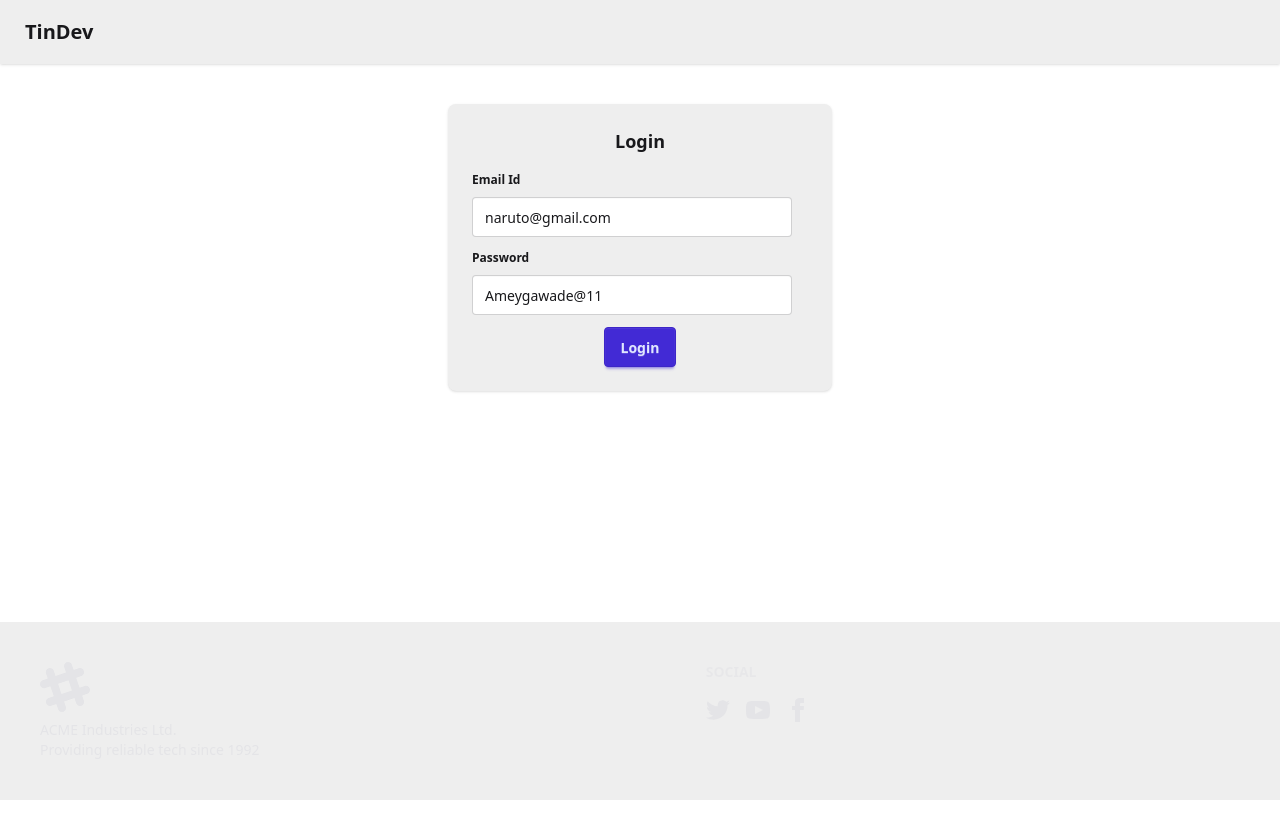
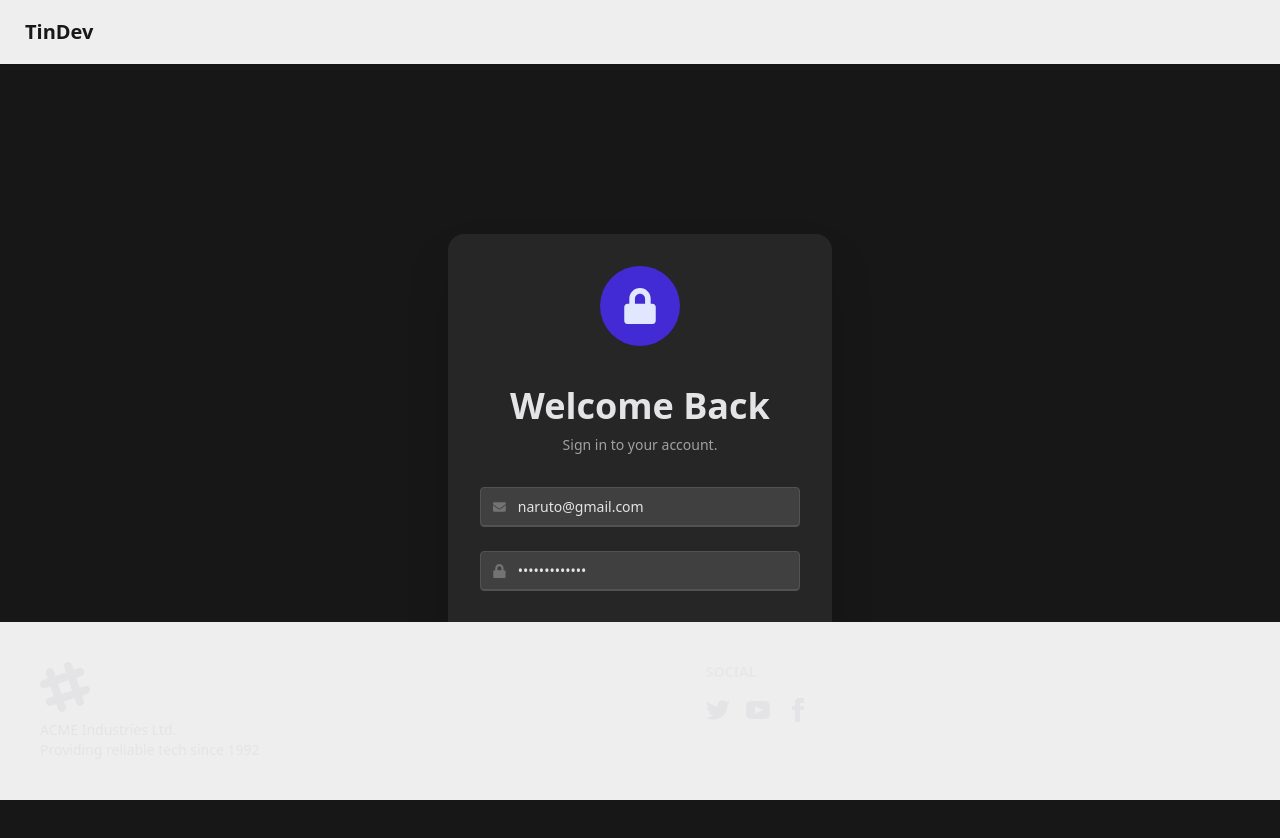
Before and after one commit to ameyg11/TINDEV-WEB, a React (Vite) app: page /login in a window 1280 px wide. Shown: the top 838 px of the page. Before the commit the page ends 800 px from the top, so only its background shows below. Built offline with nearby package versions, Linux system fonts and the light colour scheme; no server answers.

Commit message:
implement logout functionality in Navbar

```diff
--- a/package.json
+++ b/package.json
@@ -15,6 +15,7 @@
     "axios": "^1.12.2",
     "react": "^19.1.1",
     "react-dom": "^19.1.1",
+    "react-icons": "^5.5.0",
     "react-redux": "^9.2.0",
     "react-router-dom": "^7.9.1",
     "tailwindcss": "^4.1.13"
--- a/src/Components/Login.jsx
+++ b/src/Components/Login.jsx
@@ -4,12 +4,14 @@ import { useDispatch } from "react-redux";
 import { addUser } from "../utils/userSlice";
 import { useNavigate } from "react-router-dom";
 import { BASE_URL } from "../utils/constants";
+import { FaLock, FaEnvelope } from "react-icons/fa";
 
 const Login = () => {
   const [emailId, setEmailId] = useState("naruto@gmail.com");
   const [password, setPassword] = useState("Ameygawade@11");
   const dispatch = useDispatch();
   const navigate = useNavigate();
+  const [error, setError] = useState("");
 
   const handleLoginClick = async () => {
     try {
@@ -21,42 +23,76 @@ const Login = () => {
         },
         { withCredentials: true }
       );
-      // console.log(res.data);
       dispatch(addUser(res.data));
       return navigate("/");
     } catch (err) {
-      console.log(err);
+      if (err.response && err.response.data) {
+        setError(err.response.data.message);
+        console.log(err.response.data.message);
+      } else {
+        setError("An unexpected error occurred. Please try again.");
+        console.log(err);
+      }
     }
   };
 
   return (
-    <div className="flex justify-center my-10">
-      <div className="card bg-base-300 w-96 shadow-sm">
-        <div className="card-body">
-          <h2 className="card-title justify-center">Login</h2>
-          <div>
-            <fieldset className="fieldset">
-              <legend className="fieldset-legend">Email Id</legend>
+    <div className="flex justify-center items-center h-screen bg-neutral-900 text-neutral-content p-4">
+      <div className="card w-full max-w-sm bg-neutral-800 shadow-2xl rounded-2xl">
+        <div className="card-body p-8">
+          <div className="flex justify-center mb-8">
+            <div className="avatar">
+              <div className="bg-primary text-primary-content rounded-full w-20 h-20 flex items-center justify-center">
+                <FaLock className="text-4xl m-5 " />
+              </div>
+            </div>
+          </div>
+
+          <div className="flex flex-col items-center text-center mb-6">
+            <h2 className="card-title text-4xl font-extrabold mb-2">
+              Welcome Back
+            </h2>
+            <p className="text-neutral-400">Sign in to your account.</p>
+          </div>
+
+          <div className="form-control mb-4">
+            <label className="input input-bordered flex items-center gap-3 bg-neutral-700 border-neutral-600 focus-within:border-primary">
+              <FaEnvelope className="text-neutral-500" />
               <input
-                type="text"
-                className="input"
+                type="email"
+                placeholder="Email Address"
+                className="grow"
                 value={emailId}
                 onChange={(e) => setEmailId(e.target.value)}
               />
-            </fieldset>
-            <fieldset className="fieldset">
-              <legend className="fieldset-legend">Password</legend>
+            </label>
+          </div>
+
+          <div className="form-control mb-6">
+            <label className="input input-bordered flex items-center gap-3 bg-neutral-700 border-neutral-600 focus-within:border-primary">
+              <FaLock className="text-neutral-500" />
               <input
-                type="text"
-                className="input"
+                type="password"
+                placeholder="Password"
+                className="grow"
                 value={password}
                 onChange={(e) => setPassword(e.target.value)}
               />
-            </fieldset>
+            </label>
           </div>
-          <div className="card-actions justify-center">
-            <button className="btn btn-primary" onClick={handleLoginClick}>
-              Login{" "}
+
+          {error && (
+            <div className="alert alert-error my-4">
+              <span>{error}</span>
+            </div>
+          )}
+
+          <div className="form-control">
+            <button
+              className="btn btn-primary btn-block text-lg font-bold py-3 transition-transform transform hover:scale-105"
+              onClick={handleLoginClick}
+            >
+              Sign In
             </button>
           </div>
         </div>
--- a/src/Components/Navbar.jsx
+++ b/src/Components/Navbar.jsx
@@ -1,10 +1,28 @@
+import axios from "axios";
 import React from "react";
-import { useSelector } from "react-redux";
-import { Link } from "react-router-dom";
+import { useDispatch, useSelector } from "react-redux";
+import { Link, useNavigate } from "react-router-dom";
+import { BASE_URL } from "../utils/constants";
+import { addUser, removeUser } from "../utils/userSlice";
 
 const Navbar = () => {
   const user = useSelector((store) => store.user);
-  console.log(user);
+  const dispatch = useDispatch();
+  const navigate = useNavigate();
+
+  const onLogoutClick = async () => {
+    try{
+      await axios.post(BASE_URL + "/logout", {}, {withCredentials: true,});
+      dispatch(removeUser());
+      return navigate("/login")
+    }catch(err){
+      console.log(err);      // after this redirect to this error page
+    }
+  }
+
+  // useEffect(() => {
+  //   onLogoutClick();
+  // },[]);
 
   return (
     <div>
@@ -41,7 +59,7 @@ const Navbar = () => {
                     <a>Settings</a>
                   </li>
                   <li>
-                    <a>Logout</a>
+                    <a onClick={onLogoutClick}>Logout</a>
                   </li>
                 </ul>
               </div>
```
Also changed, not shown: src/Components/Body.jsx (line endings or trailing spaces), 1 other file (tests, documents, lock files or other folders).
